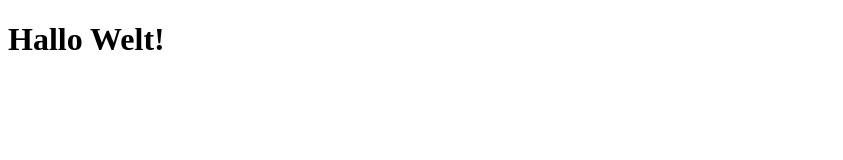
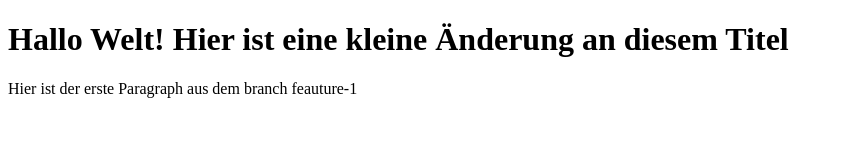
Before and after one commit to kaegisina/github-g2022-kurs, a plain HTML site: page index.html in a window 1280 px wide. Shown: the whole page, without its empty margins (0-843 px from the left). Drawn offline with Linux system fonts and the light colour scheme.

Commit message:
Modified index.html
Neue Änderung an der index.html. Es gibt nun auch einen Paragraph

```diff
--- a/index.html
+++ b/index.html
@@ -3,6 +3,7 @@
 <html>
     <head><title>Mein erstes Git-Projekt</title></head>
     <body>
-        <h1>Hallo Welt!</h1>
+        <h1>Hallo Welt! Hier ist eine kleine Änderung an diesem Titel</h1>
+        <p>Hier ist der erste Paragraph aus dem branch feauture-1</p>
     </body>
 </html>
```
